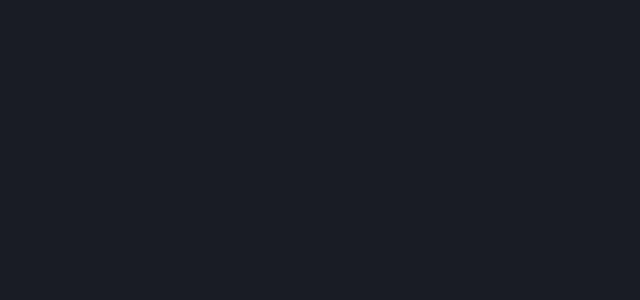
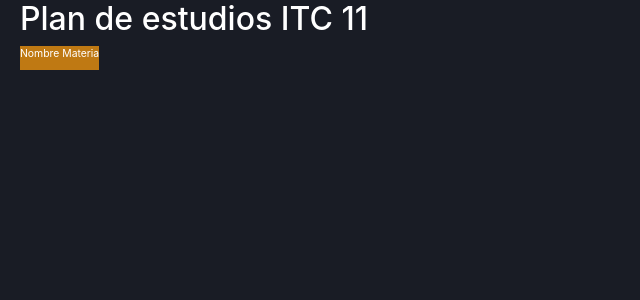
Before and after one commit to luispc111/PlanesDeEstudio, a React (Create React App) app: page /plan/itc_11 in a window 1280 px wide. Shown: the top 300 px of the page, without its empty margins (0-640 px from the left). Built offline with nearby package versions, Linux system fonts and the light colour scheme.

Commit message:
Agregué estructura básica del Plan de Estudio

```diff
--- a/src/App.js
+++ b/src/App.js
@@ -12,7 +12,7 @@ function App() {
           path="/"
         />
         <Route
-          path="/carrera/:clave"
+          path="/plan/:clave"
           component={PlanDeEstudio}
         />
       </Router>
--- /dev/null
+++ b/src/components/PlanDeEstudio/Materias/Materia.js
@@ -0,0 +1,42 @@
+import React from 'react'
+
+export default function Materia({ nombre }) {
+  return (
+    <div className={`materia labelMateria bg-orange`}><label>{nombre}</label></div>
+  )
+}
+
+// function Course(props) {
+//   const {course, selectedColor, parent, updateColorProgress, courseChangedColor, parentClicked} = props;
+
+//   const [color, setColor] = useState('Orange');
+//   const [parentColor, setParentColor] = useState(parent);
+//   const [clicked, setClicked] = useState(false);
+
+//   useEffect(() => {
+//       // if (clicked) {
+//           setColor(parent);
+//       // }
+//   }, [parentClicked]);
+
+//   const {nombre, clave, semestre, requisitoAcreditado, requisitoCursado} = course;
+
+//   const changeColor = () => {
+//       if (parent != color) {
+//           courseChangedColor()
+//       }
+//       updateColorProgress(color, selectedColor, 1);
+//       setColor(selectedColor)
+//   }
+
+//   useEffect(() => {
+//       if (clicked) {
+//           changeColor()
+//           setClicked(false)
+//       }
+//   }, [clicked]);
+
+//   return(
+//       <div className={`materia labelMateria ${color}`} onClick={() => setClicked(true)}><label>{nombre}</label></div>
+//   )
+// }
--- a/src/components/PlanDeEstudio/PlanDeEstudio.js
+++ b/src/components/PlanDeEstudio/PlanDeEstudio.js
@@ -1,9 +1,58 @@
-import React from 'react'
+import React, { useState, useEffect } from 'react';
+import { useParams } from "react-router-dom";
+import { Container, Row } from 'react-bootstrap';
+
+import Materia from './Materias/Materia';
 
 export default function PlanDeEstudio() {
+
+  const { clave } = useParams();
+
+  const [planDeEstudios, setPlanDeEstudios] = useState({});
+
+  useEffect(() => {
+    // TODO: request a la base de datos
+
+    let materia = {
+      nombre: 'Fundamentos de programación'
+    }
+
+    let semestre = [];
+
+    for (let i = 0; i < 6; i++) {
+      semestre.push(materia);
+    }
+
+    let carrera = [];
+
+    for (let i = 0; i < 6; i++) {
+      carrera.push(semestre);
+    }
+
+    let plan = {
+      nombre: 'ITC 11',
+      tec21: false,
+      materias: carrera
+    }
+
+    setPlanDeEstudios(plan)
+
+  }, [])
+
+  document.title = planDeEstudios.nombre
+
   return (
-    <div style={{color: "white"}}>
-      Aaa
-    </div>
+    <Container style={{color: "white"}} fluid>
+      <Row>
+        <h2>
+          Plan de estudios {planDeEstudios.nombre}
+        </h2>
+      </Row>
+      <Row>
+        <Materia
+          nombre="Nombre Materia"
+        />
+      </Row>
+    </Container>
   )
 }
```
